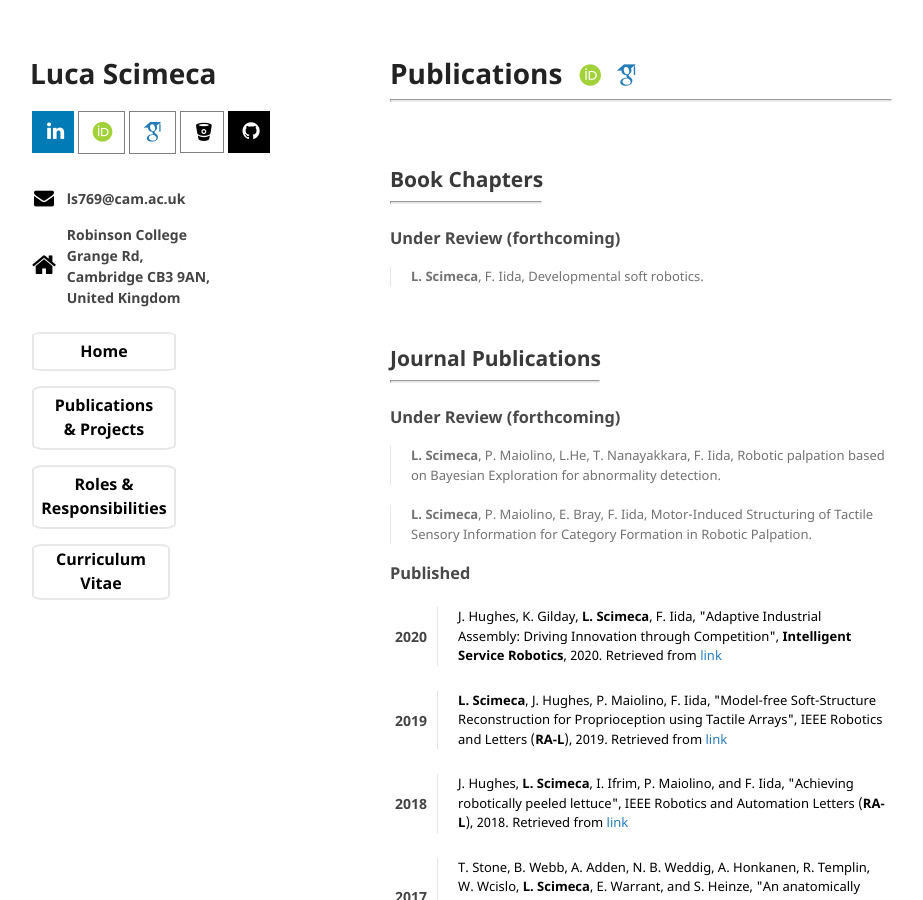
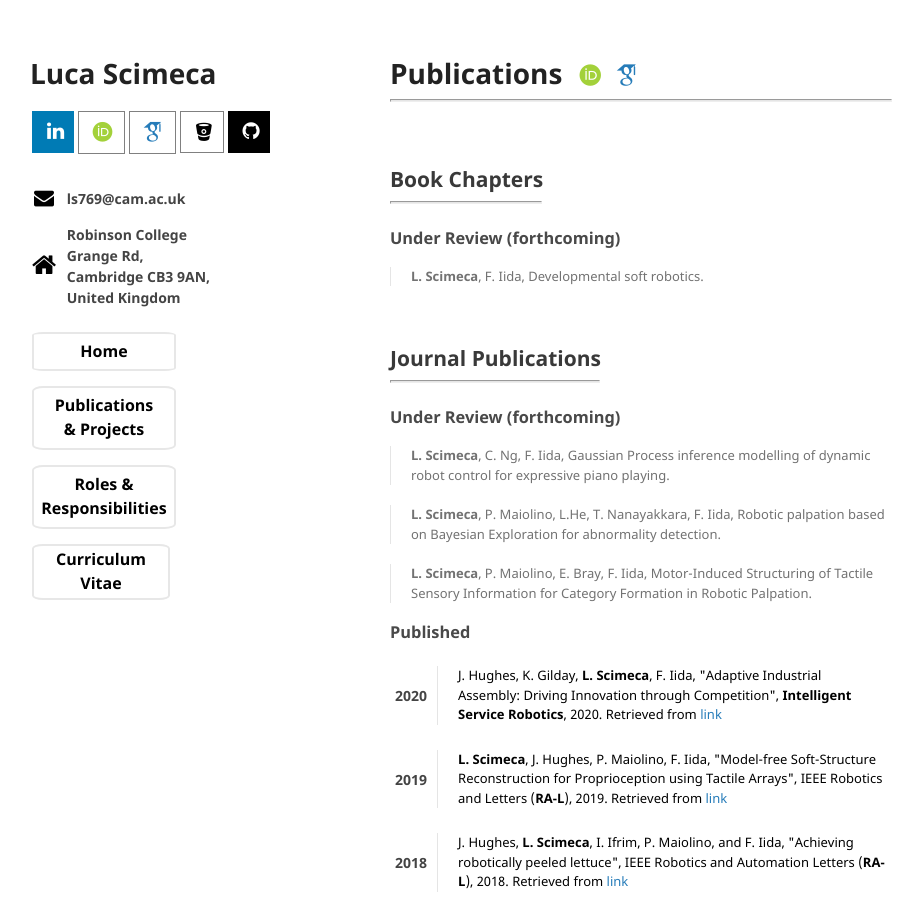
Before and after one commit to lucascimeca/lucascimeca.github.io, a Jekyll site: the page built from publications.md, in a window 1280 px wide and 900 px high. Shown: the whole window, without its empty margins (180-1103 px from the left). Built offline with Jekyll 4.4.1, drawn with Linux system fonts in a browser that asks for light colours; nearby versions of some CDN libraries; some web fonts are replaced; the repository's description, which GitHub fills in, is left out; our own code applies the rules of GitHub Pages for plain Markdown files.

Commit message:
Update publications.md

```diff
--- a/publications.md
+++ b/publications.md
@@ -25,6 +25,10 @@ layout: default
 <hr style="width: 208px">
 
 ### Under Review (forthcoming)
+
+> <div style="font-size: 13px"><b>L. Scimeca</b>, C. Ng, F. Iida, Gaussian Process inference modelling of dynamic robot
+control for expressive piano playing.</div>
+<p></p>
 
 > <div style="font-size: 13px"><b>L. Scimeca</b>, P. Maiolino, L.He, T. Nanayakkara, F. Iida, Robotic palpation based on Bayesian Exploration for abnormality detection.</div>
 <p></p>
```
